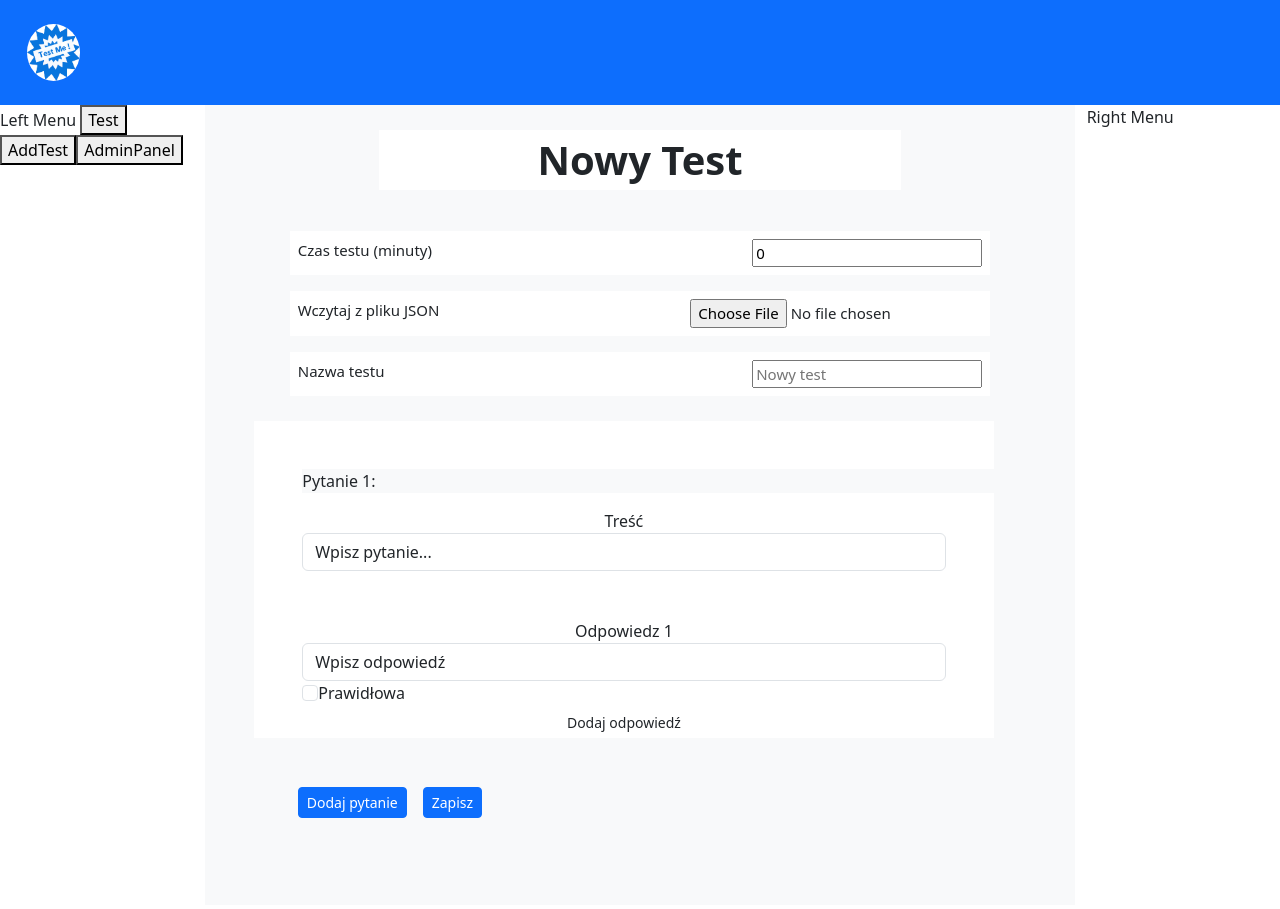
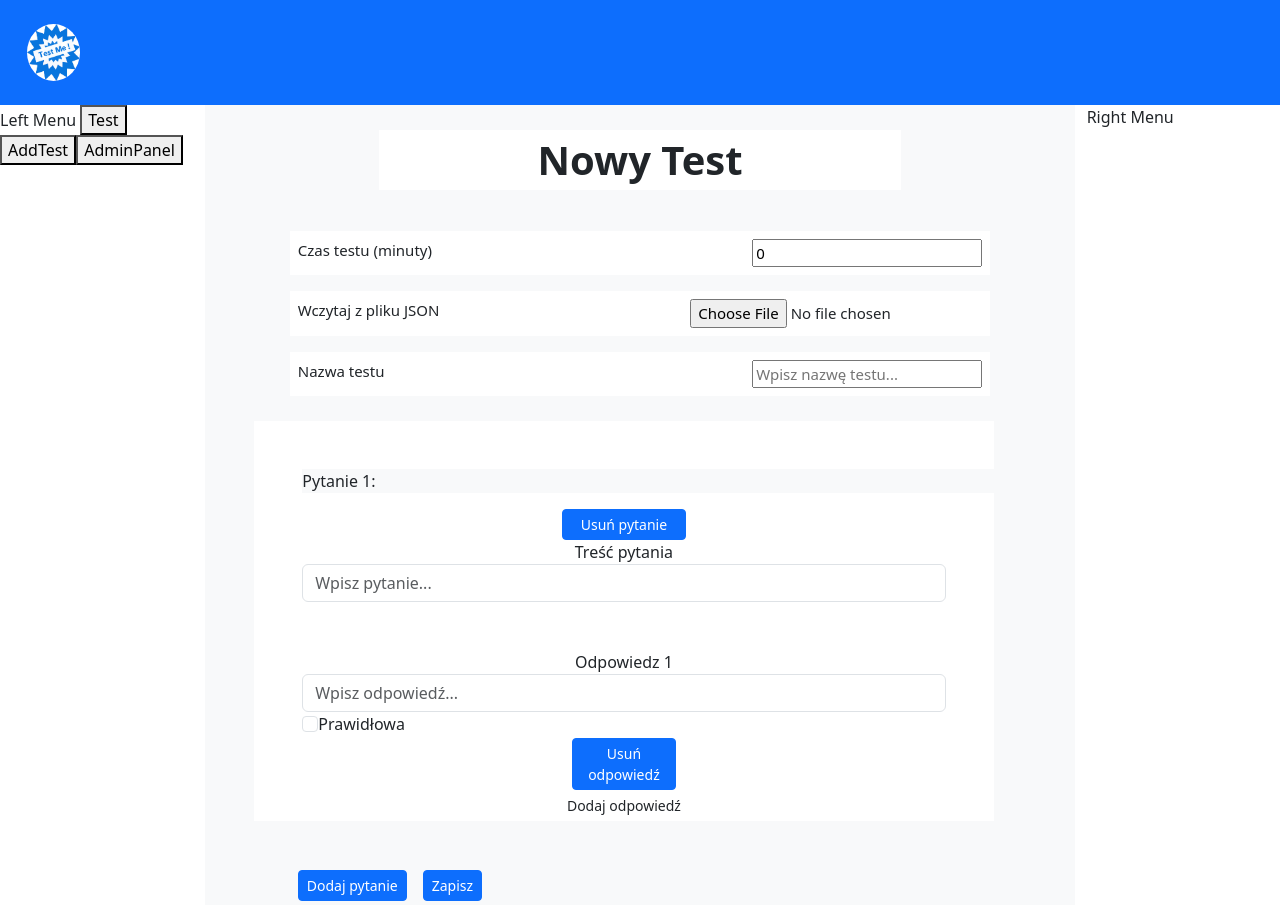
Before and after one commit to MavoSV8/Projekt-PDSWWW, a Vue app in the folder webstorm-project/: page / in a window 1280 px wide. Both pictures are taken after a click on the button "AddTest". Built offline with nearby package versions, Linux system fonts and the light colour scheme.

Commit message:
AddTest done - minor issues with deleting

```diff
--- a/webstorm-project/src/components/AddTest.vue
+++ b/webstorm-project/src/components/AddTest.vue
@@ -1,25 +1,26 @@
 <template>
   <div>
     <Header :title="'Nowy Test'"></Header>
+    <div v-if="!submitted">
     <div class="row d-flex text-dark justify-content-center">
       <div class="col-10">
         <div class="text-start bg-white mt-3 p-2 col-12 float-sm-start float-end" style="font-size: 15px">Czas
           testu (minuty)
-          <input type="number" name="username" id="test_time" class="ms-3 float-end" placeholder="0"
-                 v-bind:value="test.time">
+          <input type="number" class="ms-3 float-end" placeholder="0"
+                 v-model="test.time">
         </div>
       </div>
       <div class="col-10">
         <div class="text-start bg-white mt-3 p-2 col-12 float-sm-start float-end" style="font-size: 15px">
           Wczytaj z pliku JSON
-          <input type="file" name="myfile" class="ms-3 float-end" @change="loadJson">
+          <input type="file" class="ms-3 float-end" @change="loadJson">
         </div>
       </div>
       <div class="col-10">
         <div class="text-start bg-white mt-3 p-2  col-12 float-sm-start float-end" style="font-size: 15px">Nazwa
           testu
-          <input type="text" name="username" id="test_name" class="ms-3 float-end" placeholder="Nowy test"
-                 v-bind:value="test.title">
+          <input type="text" class="ms-3 float-end" placeholder="Wpisz nazwę testu..."
+                 v-model="test.title">
         </div>
       </div>
 
@@ -27,19 +28,21 @@
         <component
             v-for="(question, index) in test.questions"
             :key="index"
-            :is="question" :questionNum="index + 1"/>
+            :is="question" :questionNum="index"
+            ref="questions"/>
       </div>
       <div class="col-10  float-sm-end">
         <div class=" p-2 mt-3 float-sm-start">
           <button type="button" class="btn btn-primary btn-sm" @click="addQuestion">Dodaj pytanie</button>
         </div>
         <div class=" p-2 mt-3 float-sm-start">
-          <button type="button" class="btn btn-primary btn-sm">Zapisz</button>
+          <button type="button" class="btn btn-primary btn-sm" @click="submitNewTest">Zapisz</button>
         </div>
       </div>
     </div>
   </div>
-
+    <div v-if="submitted" class="row d-flex justify-content-center">Test zapisany!</div>
+  </div>
 </template>
 
 <script>
@@ -52,7 +55,7 @@ export default {
   name: "AddTest",
   data() {
     return {
-      title: "Test z dyn",
+      submitted : false,
       test: { // empty test, shall be filled with v-model
         id: 0, // needs to be taken from db, first free
         title: "",
@@ -61,16 +64,71 @@ export default {
       },
     }
   },
-  components: {Header},
+  components: {NewQuestion, Header},
   methods: {
     loadJson(e) {
+      // TBD - not implemented
       var files = e.target.files || e.dataTransfer.files;
       console.log("AddTest: loadJson" + files[0]);
     },
     addQuestion() {
       console.log("AddTest: adding question")
       this.test.questions.push(NewQuestion);
-    }
+    },
+    generateHash() {
+      return Math.floor(Math.random() * 5000);
+    },
+    submitNewTest() {
+      console.log("AddTest: submiting new test")
+      let outTest = {};
+      // needs to be taken from db, first free
+      if ( this.test.title === "") {
+        window.alert("Podaj nazwę testu!")
+        return;
+      }
+
+      outTest.id = this.test.id;
+      outTest.title = this.test.title;
+      outTest.time = this.test.time;
+      outTest.questions = [];
+      for (const question of this.$refs['questions']) {
+        let outQuestion = {};
+        if ( question.message.length === 0 ) {
+          window.alert("Występują puste pytania!")
+          return;
+        }
+        outQuestion.message = question.message;
+        outQuestion.answers = [];
+        outQuestion.correct_answers = [];
+        for (const answer of question.$refs['answers']) {
+          if ( answer.msg.length === 0 ) {
+            window.alert("Występują puste odpowiedzi dla któregoś z pytań!")
+            return;
+          }
+          outQuestion.answers.push(answer.msg);
+          if (answer.correct) {
+            outQuestion.correct_answers.push(answer.msg);
+          }
+          if ( outQuestion.correct_answers.length === 0 ) {
+            window.alert("Brak poprawnych odpowiedzi dla któregoś z pytań! Jak tu zdać :)?")
+            return;
+          }
+        }
+        outTest.questions.push(outQuestion);
+      }
+      console.log(outTest);
+      // send to database
+      this.submitted = true
+    },
+  },
+  mounted() {
+    this.$root.$on('deleteQuestion', (index) => {
+      console.log("AddTest: 'deleteQuestion' event received, " + index);
+      if ( this.test.questions.length > 1) {
+        this.test.questions.splice(index, 1);
+        // does not work correctly, I've got no idea whether is is fixable
+      }
+    })
   }
 }
 </script>
--- a/webstorm-project/src/components/Answer.vue
+++ b/webstorm-project/src/components/Answer.vue
@@ -1,13 +1,16 @@
 <template>
   <div class="row mx-5">
     <div class="mt-5">Odpowiedz {{ number }}</div>
-    <input type="text" name="username" class="form-control " placeholder=""
+    <input type="text" class="form-control " placeholder="Wpisz odpowiedź..."
            v-model="msg">
     <div class="form-check d-flex flex-row">
       <input class="form-check-input" type="checkbox" value="" id="correctAnswer" v-model="correct">
       <label class="form-check-label text-left" for="correctAnswer">
         Prawidłowa
       </label>
+    </div>
+    <div class="align-items-center">
+      <button class="btn btn-primary btn-sm col-2  " v-on:click="removeAnswer(number)">Usuń odpowiedź</button>
     </div>
   </div>
 </template>
@@ -18,8 +21,13 @@ export default {
   props: [ 'number'],
   data() {
     return {
-      msg : "Wpisz odpowiedź",
+      msg : "",
       correct : false
+    }
+  },
+  methods : {
+    removeAnswer(id) {
+        this.$root.$emit('deleteAnswer', id);
     }
   }
 }
--- a/webstorm-project/src/components/NewQuestion.vue
+++ b/webstorm-project/src/components/NewQuestion.vue
@@ -4,19 +4,23 @@
       <div class="question1 question-box box bg-white">
         <div class="row">
           <div class="hl-heading text-dark mt-5 mx-5">
-            <p class="d-flex align-items-center bg-light">Pytanie {{ questionNum }}:</p>
+            <p class="d-flex align-items-center bg-light">Pytanie {{ questionNum +1 }}:</p>
+          </div>
+          <div class="align-items-center">
+          <button class="btn btn-primary btn-sm col-2  " v-on:click="removeQuestion()">Usuń pytanie</button>
           </div>
         </div>
-        <div>Treść</div>
+        <div>Treść pytania</div>
         <div class="row mx-5">
-          <input type="text" name="username" class="form-control" placeholder=""
-                 v-bind:value="message">
+          <input type="text" class="form-control" placeholder="Wpisz pytanie..."
+                 v-model="message">
         </div>
-          <component
+        <component
             v-for="(component, index) in answers"
             :key="index"
-            :is="component" :number="index + 1"/>
-          <button class="btn btn-sm" v-on:click.stop="addAnswer()">Dodaj odpowiedź</button>
+            :is="component" :number="index + 1"
+            ref="answers"/>
+        <button class="btn btn-sm" v-on:click.stop="addAnswer()">Dodaj odpowiedź</button>
       </div>
     </div>
   </div>
@@ -24,20 +28,32 @@
 
 <script>
 import Answer from "@/components/Answer";
+
 export default {
   name: "NewQuestions",
   components: {Answer},
-  props : [ 'questionNum'],
+  props: ['questionNum'],
   data() {
     return {
-      message: "Wpisz pytanie...",
+      message: "",
       answers: [Answer]
     }
   },
   methods: {
-    addAnswer () {
+    addAnswer() {
       this.answers.push(Answer)
-    }
+    },
+    removeQuestion() {
+      this.$root.$emit('deleteQuestion', this.questionNum);
+    },
+  },
+  mounted() {
+    this.$root.$on('deleteAnswer', (msg) => {
+      console.log("NewQuestion: 'deleteAnswer' event received, " + msg);
+      if (this.answers.length > 1) {
+        this.answers.splice(msg - 1, 1);
+      }
+    })
   }
 }
 </script>
```
